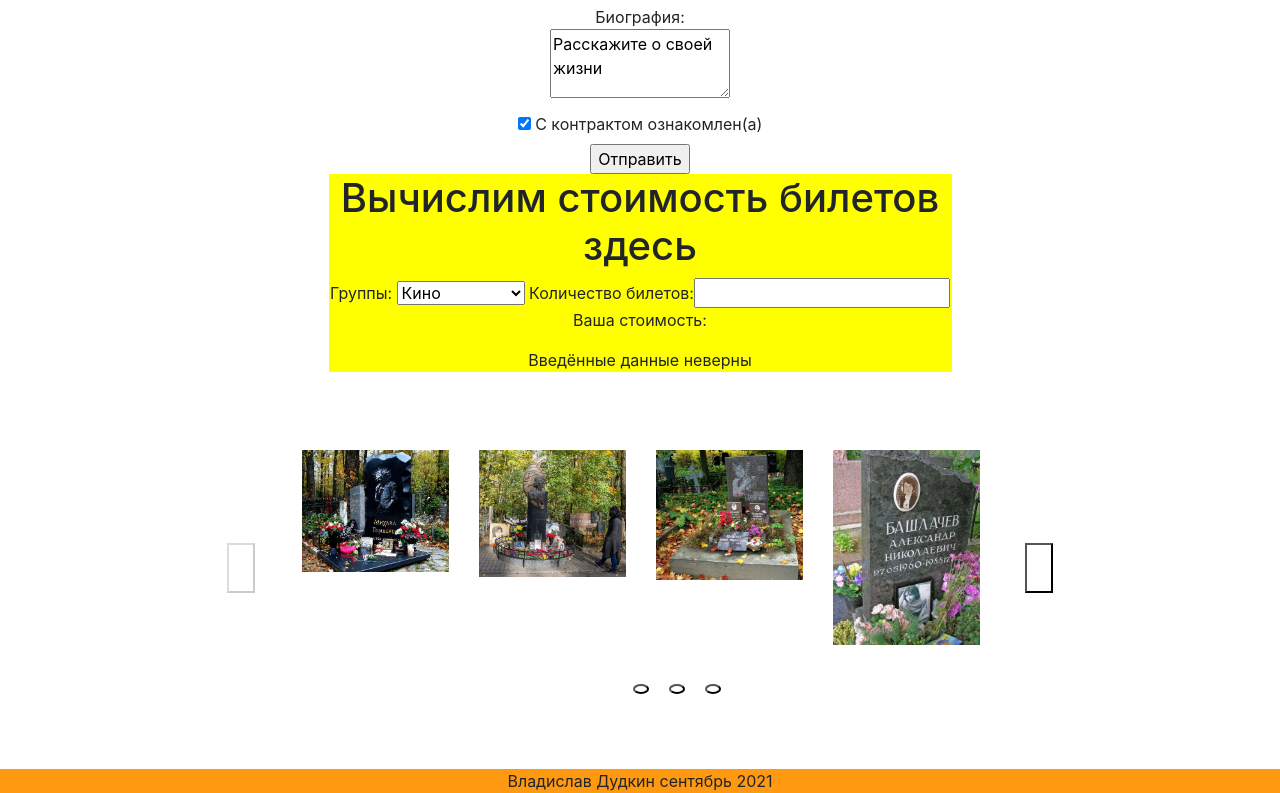
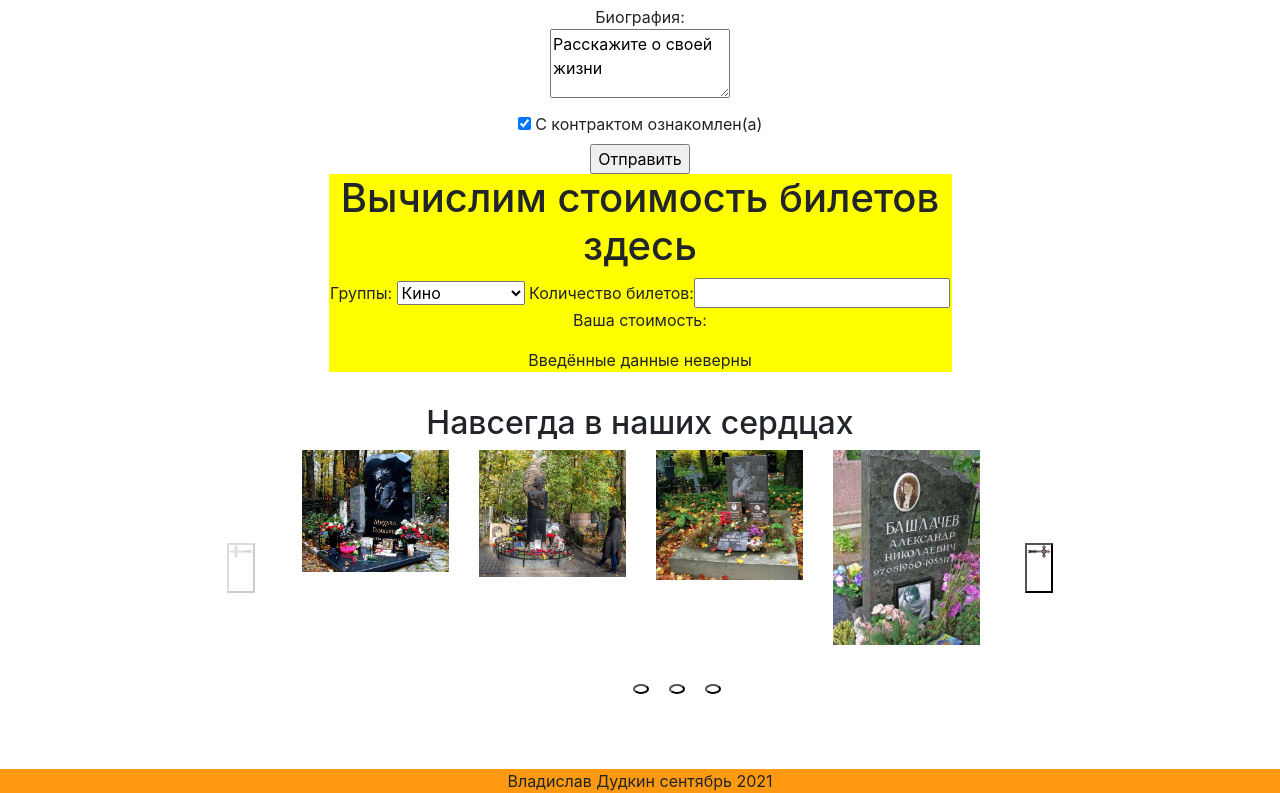
Before and after one commit to DudkinVladislav/web7, a plain HTML site: page index.html in a window 1280 px wide. Shown: the part 1789-2582 px from the top of the page. Drawn offline with nearby package versions, Linux system fonts and the light colour scheme.

Commit message:
Update style.css

```diff
--- a/style.css
+++ b/style.css
@@ -138,9 +138,7 @@ footer{background-color:#ff9911;}
 		}
 #task tablu{order:1;}
 #task forma{order:2;}
-#gallery{
-	color:white;
-}
+
 
 .slick-slider{
 	min-width: 0;
@@ -174,11 +172,11 @@ footer{background-color:#ff9911;}
 }
 .slider .slick-arrow.slick-prev{
 	left: 0;
-	background: url("img/sl-arrow_l.svg") 0 0 / 100% no-repeat;
+	background: url("cross-left.jpg") 0 0 / 100% no-repeat;
 }
 .slider .slick-arrow.slick-next{
 	right: 0;
-	background: url("img/sl-arrow_r.svg") 0 0 / 100% no-repeat;
+	background: url("cross-right.jpg") 0 0 / 100% no-repeat;
 }
 .slider .slick-arrow.slick-disabled{
 	opacity: 0.2;
```
